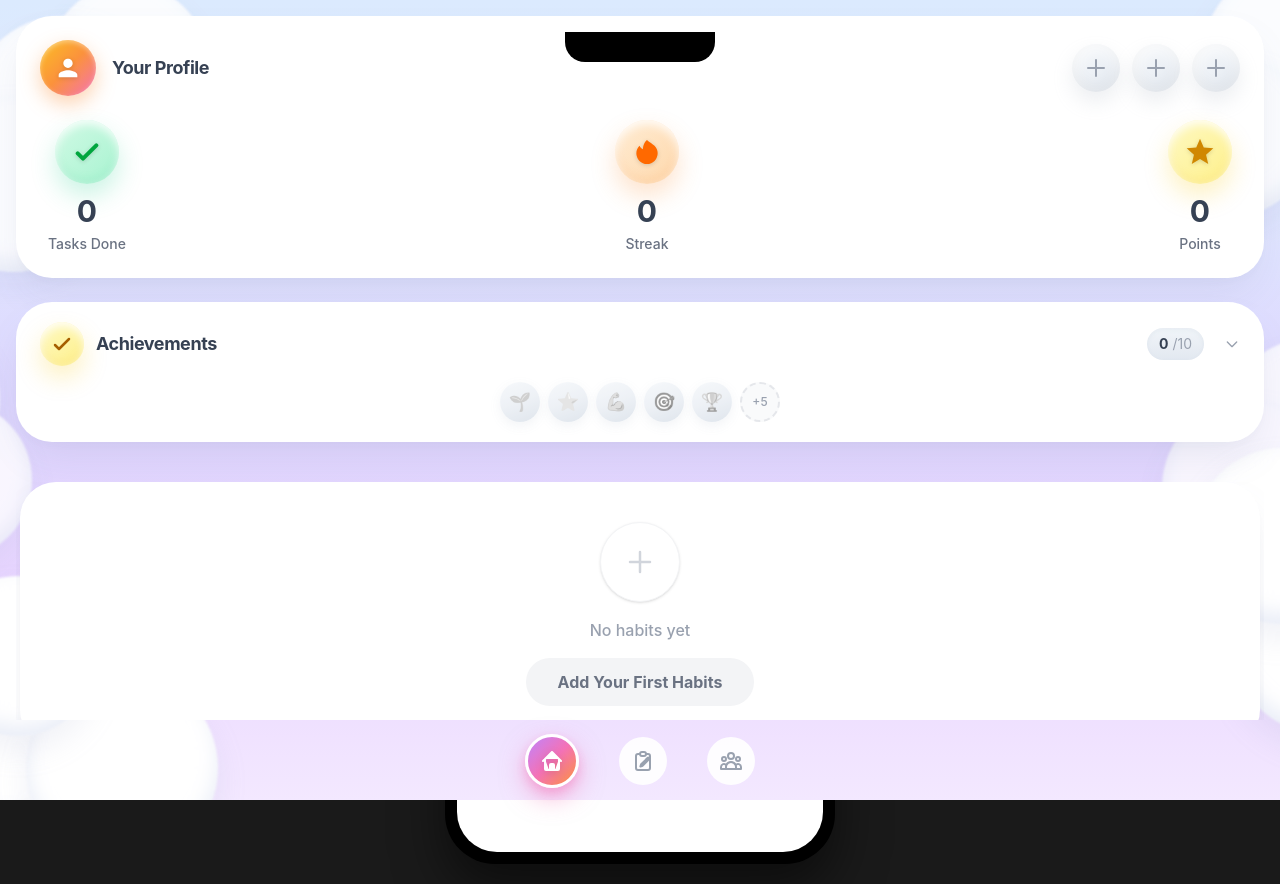
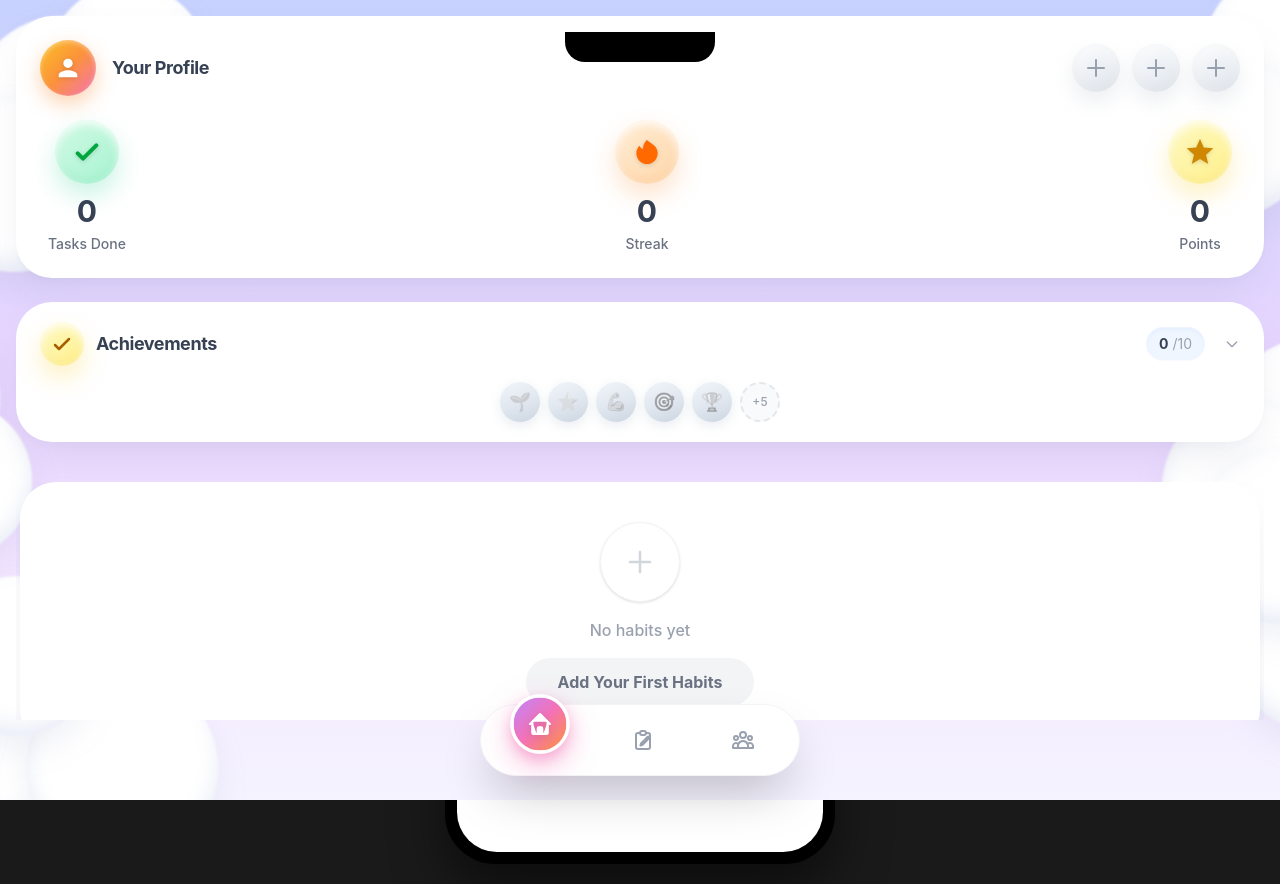
Before and after one commit to benyamty/HB, a React (Vite) app: page / in a window 1280 px wide. Built offline with nearby package versions, Linux system fonts and the light colour scheme.

Commit message:
Final UI Refinements: Floating pill nav, opaque 3D spheres, periwinkle sky, and vivid badges

```diff
--- a/src/App.jsx
+++ b/src/App.jsx
@@ -252,26 +252,26 @@ function App() {
       {/* Puffy Cloud Clusters Background */}
       <div className="cloud-bg">
         {/* Top Left Cluster - Framing Profile */}
-        <div className="absolute top-[-2%] left-[-5%] w-72 h-72 z-0 opacity-90">
+        <div className="absolute top-[-2%] left-[-5%] w-72 h-72 z-0">
           <div className="cloud-shape w-48 h-48 top-8 left-8 z-10"></div>
           <div className="cloud-shape w-40 h-40 top-0 left-28 z-0"></div>
           <div className="cloud-shape w-44 h-44 top-28 left-[-10px] z-10"></div>
         </div>
 
         {/* Top Right Cluster */}
-        <div className="absolute top-[-5%] right-[-10%] w-72 h-72 z-0 opacity-90">
+        <div className="absolute top-[-5%] right-[-10%] w-72 h-72 z-0">
           <div className="cloud-shape w-52 h-52 top-0 right-0"></div>
           <div className="cloud-shape w-40 h-40 top-24 right-24"></div>
         </div>
 
         {/* Middle Left Cluster - Framing Card Gap */}
-        <div className="absolute top-[38%] left-[-15%] w-64 h-64 z-0 opacity-80">
+        <div className="absolute top-[38%] left-[-15%] w-64 h-64 z-0">
           <div className="cloud-shape w-48 h-48 top-0 left-0"></div>
           <div className="cloud-shape w-40 h-40 top-24 left-16"></div>
         </div>
 
         {/* Middle Right Cluster */}
-        <div className="absolute top-[42%] right-[-12%] w-64 h-64 z-0 opacity-80">
+        <div className="absolute top-[42%] right-[-12%] w-64 h-64 z-0">
           <div className="cloud-shape w-56 h-56 top-0 right-0"></div>
           <div className="cloud-shape w-44 h-44 top-16 right-24"></div>
         </div>
@@ -403,17 +403,17 @@ function App() {
 
         {/* Global Bottom Nav - Outside all screen transitions */}
         {showMainNav && (
-          <div className="fixed bottom-0 left-0 right-0 px-4 py-3 pb-[max(0.75rem,env(safe-area-inset-bottom))] z-50">
-            <div className="max-w-md mx-auto flex justify-center items-center gap-10">
+          <div className="fixed bottom-6 left-4 right-4 z-50">
+            <div className="max-w-xs mx-auto bg-white rounded-full shadow-2xl p-2 flex justify-between items-center px-8 border border-gray-100">
               {/* Home */}
               <button
                 onClick={() => {
                   setScreen('home')
                   setHabitsExpanded(false)
                 }}
-                className={`p-3 rounded-full transition-all ${screen === 'home' && !habitsExpanded ? 'nav-pill-active' : 'bg-white/90'}`}
+                className={`p-3 rounded-full transition-all ${screen === 'home' && !habitsExpanded ? 'nav-pill-active transform -translate-y-4 shadow-lg scale-110' : 'text-gray-400 hover:text-gray-600'}`}
               >
-                <svg className={`w-6 h-6 ${screen === 'home' && !habitsExpanded ? 'text-orange-500' : 'text-gray-400'}`} fill={screen === 'home' && !habitsExpanded ? 'currentColor' : 'none'} stroke="currentColor" strokeWidth={2} viewBox="0 0 24 24">
+                <svg className={`w-6 h-6 ${screen === 'home' && !habitsExpanded ? 'text-white' : 'currentColor'}`} fill={screen === 'home' && !habitsExpanded ? 'currentColor' : 'none'} stroke="currentColor" strokeWidth={2} viewBox="0 0 24 24">
                   <path strokeLinecap="round" strokeLinejoin="round" d="M3 12l2-2m0 0l7-7 7 7M5 10v10a1 1 0 001 1h3m10-11l2 2m-2-2v10a1 1 0 01-1 1h-3m-6 0a1 1 0 001-1v-4a1 1 0 011-1h2a1 1 0 011 1v4a1 1 0 001 1m-6 0h6" />
                 </svg>
               </button>
@@ -423,9 +423,9 @@ function App() {
                   setScreen('home')
                   setHabitsExpanded(true)
                 }}
-                className={`p-3 rounded-full transition-all ${screen === 'home' && habitsExpanded ? 'nav-pill-active' : 'bg-white/90'}`}
+                className={`p-3 rounded-full transition-all ${screen === 'home' && habitsExpanded ? 'nav-pill-active transform -translate-y-4 shadow-lg scale-110' : 'text-gray-400 hover:text-gray-600'}`}
               >
-                <svg className={`w-6 h-6 ${screen === 'home' && habitsExpanded ? 'text-orange-500' : 'text-gray-400'}`} fill="none" stroke="currentColor" strokeWidth={2} viewBox="0 0 24 24">
+                <svg className={`w-6 h-6 ${screen === 'home' && habitsExpanded ? 'text-white' : 'currentColor'}`} fill="none" stroke="currentColor" strokeWidth={2} viewBox="0 0 24 24">
                   <path strokeLinecap="round" strokeLinejoin="round" d="M9 5H7a2 2 0 00-2 2v12a2 2 0 002 2h10a2 2 0 002-2V7a2 2 0 00-2-2h-2M9 5a2 2 0 002 2h2a2 2 0 002-2M9 5a2 2 0 012-2h2a2 2 0 012 2" />
                   <path strokeLinecap="round" strokeLinejoin="round" d="M14.121 14.121L16.5 11.743m0 0l1.378-1.378a1 1 0 00-1.414-1.414L15.086 10.33m1.414 1.414l-4.95 4.95a1 1 0 01-.39.242l-1.83.61.61-1.83a1 1 0 01.242-.39l4.95-4.95" />
                 </svg>
@@ -433,9 +433,9 @@ function App() {
               {/* Social/Friends */}
               <button
                 onClick={() => setScreen('social')}
-                className={`p-3 rounded-full transition-all ${screen === 'social' ? 'nav-pill-active' : 'bg-white/90'}`}
+                className={`p-3 rounded-full transition-all ${screen === 'social' ? 'nav-pill-active transform -translate-y-4 shadow-lg scale-110' : 'text-gray-400 hover:text-gray-600'}`}
               >
-                <svg className={`w-6 h-6 ${screen === 'social' ? 'text-orange-500' : 'text-gray-400'}`} fill="none" stroke="currentColor" strokeWidth={2} viewBox="0 0 24 24">
+                <svg className={`w-6 h-6 ${screen === 'social' ? 'text-white' : 'currentColor'}`} fill="none" stroke="currentColor" strokeWidth={2} viewBox="0 0 24 24">
                   <path strokeLinecap="round" strokeLinejoin="round" d="M17 20h5v-2a3 3 0 00-5.356-1.857M17 20H7m10 0v-2c0-.656-.126-1.283-.356-1.857M7 20H2v-2a3 3 0 015.356-1.857M7 20v-2c0-.656.126-1.283.356-1.857m0 0a5.002 5.002 0 019.288 0M15 7a3 3 0 11-6 0 3 3 0 016 0zm6 3a2 2 0 11-4 0 2 2 0 014 0zM7 10a2 2 0 11-4 0 2 2 0 014 0z" />
                 </svg>
               </button>
--- a/src/components/Home.jsx
+++ b/src/components/Home.jsx
@@ -163,8 +163,8 @@ function getBestHabitStreak(habits, habitHistory) {
 const ACHIEVEMENTS = [
   { id: 'starter', name: 'Starter', icon: '🌱', color: 'circle-green', borderColor: 'border-green-400', pointsRequired: 5, description: 'Earn 5 points' },
   { id: 'rising-star', name: 'Rising Star', icon: '⭐', color: 'circle-yellow', borderColor: 'border-yellow-400', pointsRequired: 10, description: 'Earn 10 points' },
-  { id: 'go-getter', name: 'Go Getter', icon: '💪', color: 'circle-gray', borderColor: 'border-gray-400', pointsRequired: 15, description: 'Earn 15 points' },
-  { id: 'dedicated', name: 'Dedicated', icon: '🎯', color: 'circle-gray', borderColor: 'border-blue-400', pointsRequired: 25, description: 'Earn 25 points' },
+  { id: 'go-getter', name: 'Go Getter', icon: '💪', color: 'circle-pink', borderColor: 'border-pink-400', pointsRequired: 15, description: 'Earn 15 points' },
+  { id: 'dedicated', name: 'Dedicated', icon: '🎯', color: 'circle-blue', borderColor: 'border-blue-400', pointsRequired: 25, description: 'Earn 25 points' },
   { id: 'champion', name: 'Champion', icon: '🏆', color: 'circle-gray', borderColor: 'border-[color:var(--accent-solid)]', pointsRequired: 40, description: 'Earn 40 points' },
   { id: 'legend', name: 'Legend', icon: '👑', color: 'circle-gray', borderColor: 'border-purple-400', pointsRequired: 60, description: 'Earn 60 points' },
   { id: 'master', name: 'Master', icon: '🔥', color: 'circle-gray', borderColor: 'border-amber-400', pointsRequired: 80, description: 'Earn 80 points' },
@@ -428,10 +428,10 @@ function Home({
                           className={`w-10 h-10 rounded-full flex items-center justify-center transition-all active:scale-95 ${
                             isUnlocked
                               ? `${achievement.color} shadow-sm`
-                              : 'circle-gray opacity-60'
+                              : 'circle-gray'
                           }`}
                         >
-                          <span className={`text-lg ${isUnlocked ? '' : 'grayscale'}`}>
+                          <span className={`text-lg ${isUnlocked ? '' : 'grayscale opacity-50'}`}>
                             {achievement.icon}
                           </span>
                         </div>
@@ -462,10 +462,10 @@ function Home({
                           className={`w-14 h-14 rounded-full flex items-center justify-center transition-all ${
                             isUnlocked
                               ? `${achievement.color} shadow-md`
-                              : 'circle-gray opacity-60'
+                              : 'circle-gray'
                           }`}
                         >
-                          <span className={`text-2xl ${isUnlocked ? '' : 'grayscale'}`}>
+                          <span className={`text-2xl ${isUnlocked ? '' : 'grayscale opacity-50'}`}>
                             {achievement.icon}
                           </span>
                         </div>
--- a/src/index.css
+++ b/src/index.css
@@ -258,10 +258,11 @@ body {
 }
 
 .pill-counter {
-  background: linear-gradient(180deg, #f1f5f9 0%, #e2e8f0 100%);
+  background: #eff6ff; /* blue-50 */
   box-shadow:
-    inset 0 2px 4px rgba(148, 163, 184, 0.1),
-    0 1px 2px rgba(255, 255, 255, 0.8);
+    inset 0 2px 4px rgba(59, 130, 246, 0.05),
+    0 1px 2px rgba(255, 255, 255, 0.8),
+    0 0 0 1px rgba(219, 234, 254, 0.5); /* blue-100 border equivalent */
 }
 
 /* ===== CLOUD BACKGROUND - MATCHING REFERENCE ===== */
@@ -273,11 +274,11 @@ body {
   overflow: hidden;
   /* Richer periwinkle/blue sky to contrast with white clouds */
   background: linear-gradient(180deg,
-    #dbeafe 0%,
-    #e0e7ff 25%,
-    #ddd6fe 50%,
-    #e9d5ff 75%,
-    #f3e8ff 100%
+    #c7d2fe 0%, /* indigo-200 */
+    #ddd6fe 25%, /* violet-200 */
+    #e9d5ff 50%, /* purple-200 */
+    #f3e8ff 75%, /* purple-100 */
+    #f5f3ff 100%
   );
 }
 
```
